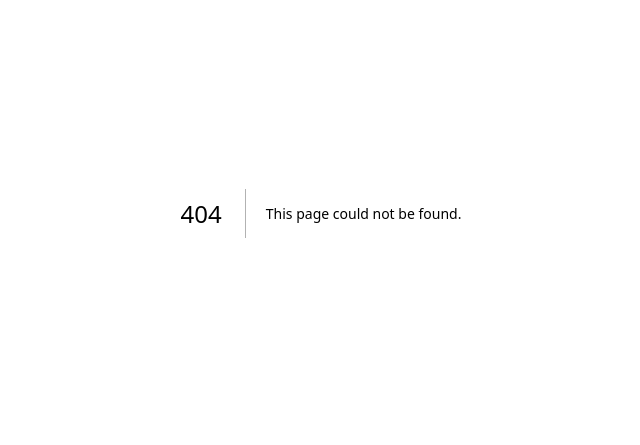
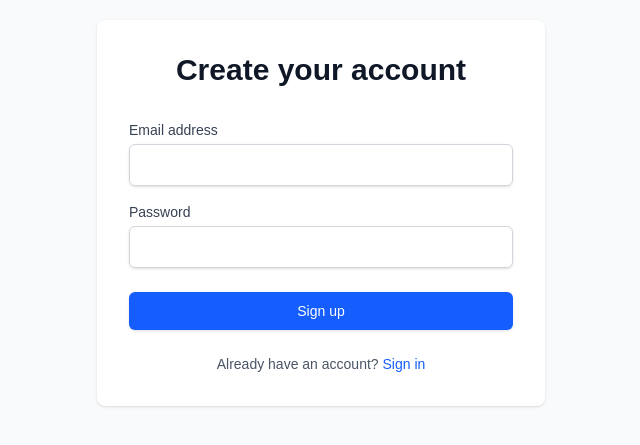
Before and after one commit to sekmo/recipejournal, a Next.js app: page /signup in a window 1280 px wide. Before the commit this address had no page. Shown: the part 187-632 px from the top of the page, without its empty margins (319-959 px from the left). Built offline with nearby package versions, Linux system fonts and the light colour scheme; no server answers.

Commit message:
Implement sign up and sign in pages

```diff
--- /dev/null
+++ b/app/login/page.tsx
@@ -0,0 +1,106 @@
+'use client'
+
+import { useState } from 'react'
+import { useRouter } from 'next/navigation'
+import { createClient } from '@/lib/supabase/client'
+import Link from 'next/link'
+
+export default function LoginPage() {
+  const [email, setEmail] = useState('')
+  const [password, setPassword] = useState('')
+  const [error, setError] = useState<string | null>(null)
+  const [loading, setLoading] = useState(false)
+  const router = useRouter()
+  const supabase = createClient()
+
+  const handleLogin = async (e: React.FormEvent) => {
+    e.preventDefault()
+    setError(null)
+    setLoading(true)
+
+    try {
+      const { error } = await supabase.auth.signInWithPassword({
+        email,
+        password,
+      })
+
+      if (error) {
+        setError(error.message)
+      } else {
+        router.push('/recipes')
+      }
+    } catch (err) {
+      setError('An unexpected error occurred')
+    } finally {
+      setLoading(false)
+    }
+  }
+
+  return (
+    <div className="min-h-screen flex items-center justify-center bg-gray-50">
+      <div className="max-w-md w-full space-y-8 p-8 bg-white rounded-lg shadow">
+        <div>
+          <h2 className="text-center text-3xl font-bold text-gray-900">
+            Sign in to Recipe Journal
+          </h2>
+        </div>
+        <form className="mt-8 space-y-6" onSubmit={handleLogin}>
+          {error && (
+            <div className="bg-red-50 border border-red-400 text-red-700 px-4 py-3 rounded">
+              {error}
+            </div>
+          )}
+          <div className="space-y-4">
+            <div>
+              <label htmlFor="email" className="block text-sm font-medium text-gray-700">
+                Email address
+              </label>
+              <input
+                id="email"
+                name="email"
+                type="email"
+                autoComplete="email"
+                required
+                value={email}
+                onChange={(e) => setEmail(e.target.value)}
+                className="mt-1 block w-full px-3 py-2 border border-gray-300 rounded-md shadow-sm focus:outline-none focus:ring-blue-500 focus:border-blue-500"
+              />
+            </div>
+            <div>
+              <label htmlFor="password" className="block text-sm font-medium text-gray-700">
+                Password
+              </label>
+              <input
+                id="password"
+                name="password"
+                type="password"
+                autoComplete="current-password"
+                required
+                value={password}
+                onChange={(e) => setPassword(e.target.value)}
+                className="mt-1 block w-full px-3 py-2 border border-gray-300 rounded-md shadow-sm focus:outline-none focus:ring-blue-500 focus:border-blue-500"
+              />
+            </div>
+          </div>
+
+          <div>
+            <button
+              type="submit"
+              disabled={loading}
+              className="w-full flex justify-center py-2 px-4 border border-transparent rounded-md shadow-sm text-sm font-medium text-white bg-blue-600 hover:bg-blue-700 focus:outline-none focus:ring-2 focus:ring-offset-2 focus:ring-blue-500 disabled:bg-gray-400"
+            >
+              {loading ? 'Signing in...' : 'Sign in'}
+            </button>
+          </div>
+
+          <div className="text-center text-sm">
+            <span className="text-gray-600">Don't have an account? </span>
+            <Link href="/signup" className="font-medium text-blue-600 hover:text-blue-500">
+              Sign up
+            </Link>
+          </div>
+        </form>
+      </div>
+    </div>
+  )
+}
--- /dev/null
+++ b/app/signup/page.tsx
@@ -0,0 +1,106 @@
+'use client'
+
+import { useState } from 'react'
+import { useRouter } from 'next/navigation'
+import { createClient } from '@/lib/supabase/client'
+import Link from 'next/link'
+
+export default function SignUpPage() {
+  const [email, setEmail] = useState('')
+  const [password, setPassword] = useState('')
+  const [error, setError] = useState<string | null>(null)
+  const [loading, setLoading] = useState(false)
+  const router = useRouter()
+  const supabase = createClient()
+
+  const handleSignUp = async (e: React.FormEvent) => {
+    e.preventDefault()
+    setError(null)
+    setLoading(true)
+
+    try {
+      const { error } = await supabase.auth.signUp({
+        email,
+        password,
+      })
+
+      if (error) {
+        setError(error.message)
+      } else {
+        router.push('/recipes')
+      }
+    } catch (err) {
+      setError('An unexpected error occurred')
+    } finally {
+      setLoading(false)
+    }
+  }
+
+  return (
+    <div className="min-h-screen flex items-center justify-center bg-gray-50">
+      <div className="max-w-md w-full space-y-8 p-8 bg-white rounded-lg shadow">
+        <div>
+          <h2 className="text-center text-3xl font-bold text-gray-900">
+            Create your account
+          </h2>
+        </div>
+        <form className="mt-8 space-y-6" onSubmit={handleSignUp}>
+          {error && (
+            <div className="bg-red-50 border border-red-400 text-red-700 px-4 py-3 rounded">
+              {error}
+            </div>
+          )}
+          <div className="space-y-4">
+            <div>
+              <label htmlFor="email" className="block text-sm font-medium text-gray-700">
+                Email address
+              </label>
+              <input
+                id="email"
+                name="email"
+                type="email"
+                autoComplete="email"
+                required
+                value={email}
+                onChange={(e) => setEmail(e.target.value)}
+                className="mt-1 block w-full px-3 py-2 border border-gray-300 rounded-md shadow-sm focus:outline-none focus:ring-blue-500 focus:border-blue-500"
+              />
+            </div>
+            <div>
+              <label htmlFor="password" className="block text-sm font-medium text-gray-700">
+                Password
+              </label>
+              <input
+                id="password"
+                name="password"
+                type="password"
+                autoComplete="new-password"
+                required
+                value={password}
+                onChange={(e) => setPassword(e.target.value)}
+                className="mt-1 block w-full px-3 py-2 border border-gray-300 rounded-md shadow-sm focus:outline-none focus:ring-blue-500 focus:border-blue-500"
+              />
+            </div>
+          </div>
+
+          <div>
+            <button
+              type="submit"
+              disabled={loading}
+              className="w-full flex justify-center py-2 px-4 border border-transparent rounded-md shadow-sm text-sm font-medium text-white bg-blue-600 hover:bg-blue-700 focus:outline-none focus:ring-2 focus:ring-offset-2 focus:ring-blue-500 disabled:bg-gray-400"
+            >
+              {loading ? 'Creating account...' : 'Sign up'}
+            </button>
+          </div>
+
+          <div className="text-center text-sm">
+            <span className="text-gray-600">Already have an account? </span>
+            <Link href="/login" className="font-medium text-blue-600 hover:text-blue-500">
+              Sign in
+            </Link>
+          </div>
+        </form>
+      </div>
+    </div>
+  )
+}
```
